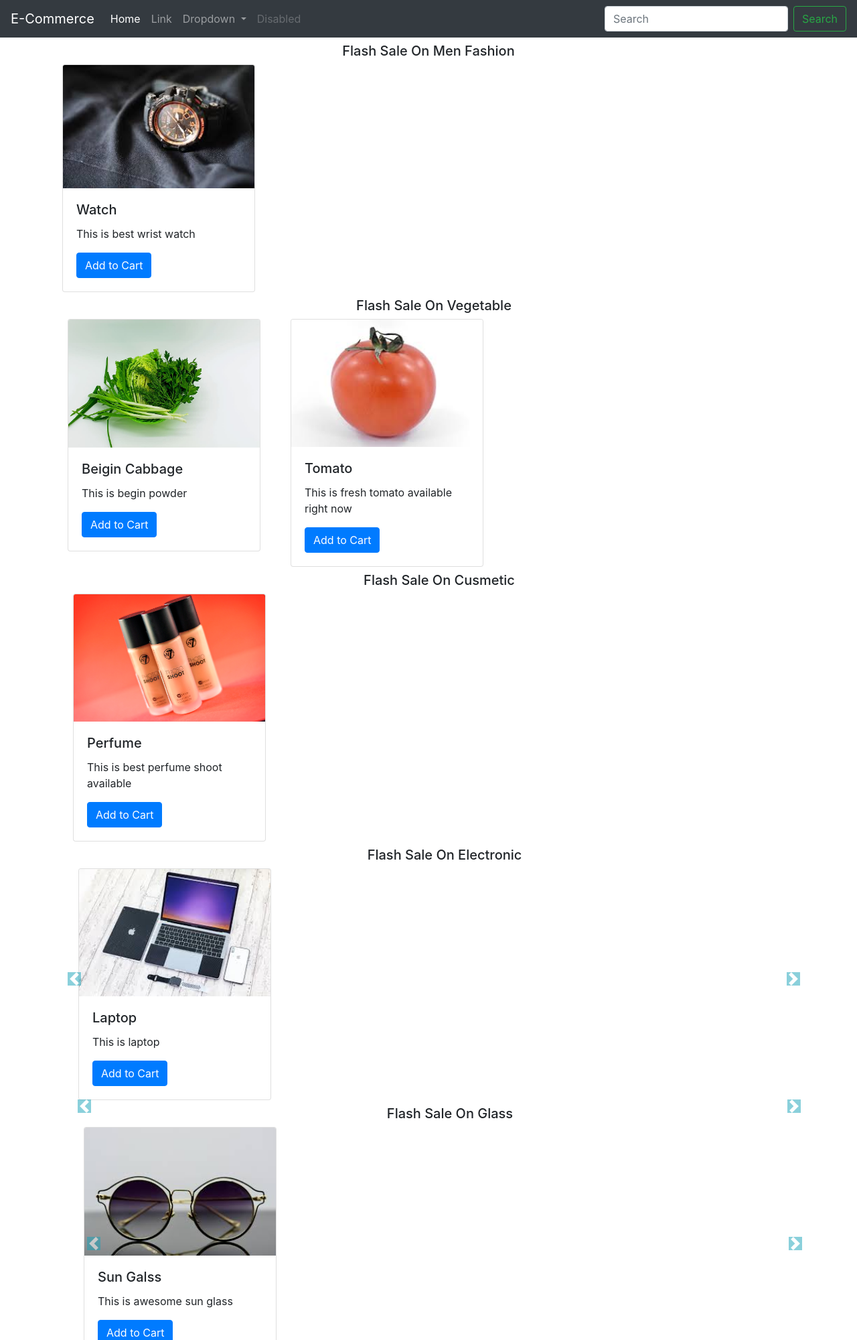
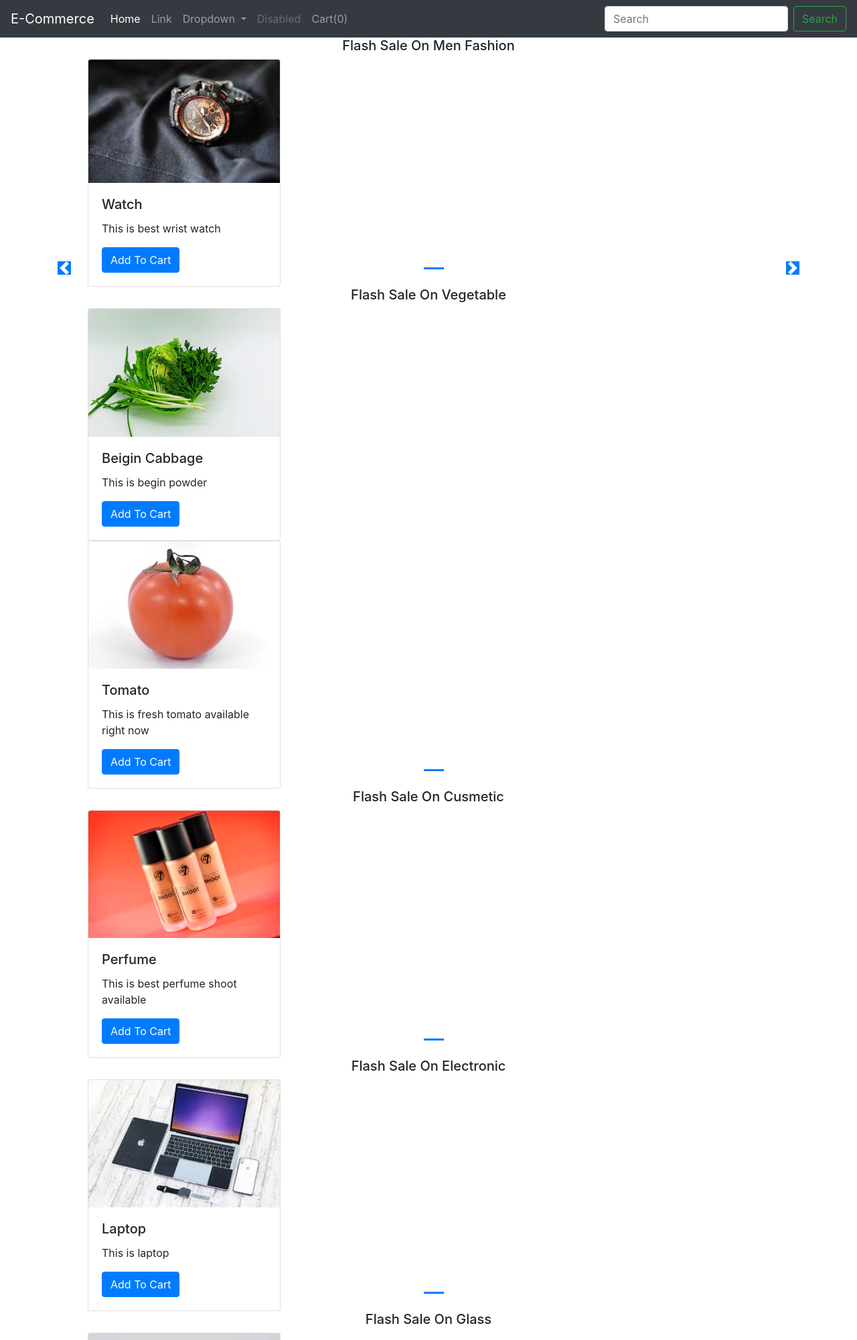
Before and after one commit to Mohammadhussain257/ecommerce, a Django app: page /shop/ in a window 1280 px wide. Shown: the top 2000 px of the page at 67% size. Run offline with Django 3.2, Linux system fonts and the light colour scheme; data comes from the database, SQL or seed files in the repository; some libraries are stand-ins or nearby versions.

Commit message:
improve slide logic and cart item count

```diff
--- a/templates/base.html
+++ b/templates/base.html
@@ -36,6 +36,9 @@
       <li class="nav-item">
         <a class="nav-link disabled" href="#">Disabled</a>
       </li>
+        <li class="nav-item">
+            <a class="nav-link" href="#">Cart(<span id="cart">0</span>)</a>
+      </li>
     </ul>
     <form class="form-inline my-2 my-lg-0">
       <input class="form-control mr-sm-2" type="search" placeholder="Search" aria-label="Search">
--- a/templates/shop/index.html
+++ b/templates/shop/index.html
@@ -2,44 +2,34 @@
 {% load static %}
 {% load bootstrap4 %}
 {% block content %}
+    <div class="container">
     <!--Slideshow starts here -->
     {% for product, range, no_of_slides in all_products %}
-<h5 class="mt-2 text-center">Flash Sale On {{product.0.category}}</h5>
+    <h5 class="text-center">Flash Sale On {{product.0.category}}</h5>
 <div id="demo{{forloop.counter}}" class="carousel slide ml-3" data-ride="carousel">
     <ul class="carousel-indicators">
       <li data-target="#demo{{forloop.counter}}" data-slide-to="0" class="active bg-primary"></li>
-
        {% for i in range %}
-      <li data-target="#demo{{forloop.parentloop.counter}}" data-slide-to="{{i}}" class="bg-primary"></li>
+      <li data-target="#demo{{forloop.parentloop.counter}}" data-slide-to="{{i}}" ></li>
       {% endfor %}
     </ul>
-    <div class="container carousel-inner">
+    <div class="container carousel-inner no-padding">
       <div class="carousel-item active">
-      <div class="row">
+        {% for i in product %}
+        <div class="row"> </div>
         <div class="col-xs-3 col-sm-3 col-md-3 mr-5">
-          <div class="card" style="width: 18rem;">
-            <img src='/media/{{product.0.image}}' class="card-img-top" alt="...">
-            <div class="card-body">
-                <h5 class="card-title">{{product.0.product_name}}</h5>
-                <p class="card-text">{{product.0.desc}}</p>
-                <button id="pr{{ product.0.id }}" class=" cart btn btn-primary">Add to Cart</button>
-            </div>
-          </div>
-       </div>
-
-        {% for i in product|slice:"1:"%}
-        <div class="col-xs-3 col-sm-3 col-md-3">
           <div class="card" style="width: 18rem;">
             <img src='/media/{{i.image}}' class="card-img-top" alt="...">
             <div class="card-body">
               <h5 class="card-title">{{i.product_name}}</h5>
               <p class="card-text">{{i.desc}}</p>
-              <button id="pr{{ i.id }}" class=" cart btn btn-primary">Add to Cart</button>
+              <button id="pr{{i.id}}" class="btn btn-primary cart">Add To Cart</button>
             </div>
           </div>
         </div>
-        {% if forloop.counter|divisibleby:3 and forloop.counter > 0 and not forloop.last %}
-            </div></div><div class="carousel-item">
+        {% if forloop.counter|divisibleby:4 and forloop.counter > 0 and not forloop.last %}
+     </div>
+            <div class="carousel-item">
         {% endif %}
         {% endfor %}
     </div>
@@ -47,13 +37,15 @@
 </div>
     <!-- left and right controls for the slide -->
     <a class="carousel-control-prev" href="#demo{{forloop.counter}}" data-slide="prev">
-        <span class="carousel-control-prev-icon bg-info"></span>
+        <span class="carousel-control-prev-icon bg-primary"></span>
     </a>
     <a class="carousel-control-next" href="#demo{{forloop.counter}}" data-slide="next">
-        <span class="carousel-control-next-icon bg-info"></span>
+        <span class="carousel-control-next-icon bg-primary"></span>
     </a>
     {% endfor %}
-{% endblock content %}
+</div>
+ {% endblock content%}
+
 {% block js %}
 <script>
     console.log('working');
@@ -63,12 +55,13 @@
     else
     {
     cart = JSON.parse(localStorage.getItem('cart'));
+    document.getElementById('cart').innerHTML = Object.keys(cart).length;
     }
     $('.cart').click(function(){
     console.log('clicked');
     var idstr = this.id.toString();
     console.log(idstr);
-        if (cart[idstr] !=undefined){
+    if (cart[idstr] !==undefined){
     cart[idstr] = cart[idstr] + 1;
     }
     else
@@ -77,6 +70,7 @@
     }
     console.log(cart);
     localStorage.setItem('cart', JSON.stringify(cart));
+    document.getElementById('cart').innerHTML = Object.keys(cart).length;
     });
 </script>
-{% endblock js %}
+{% endblock js%}
```
Lines whose indentation alone changed are shown as unchanged.
